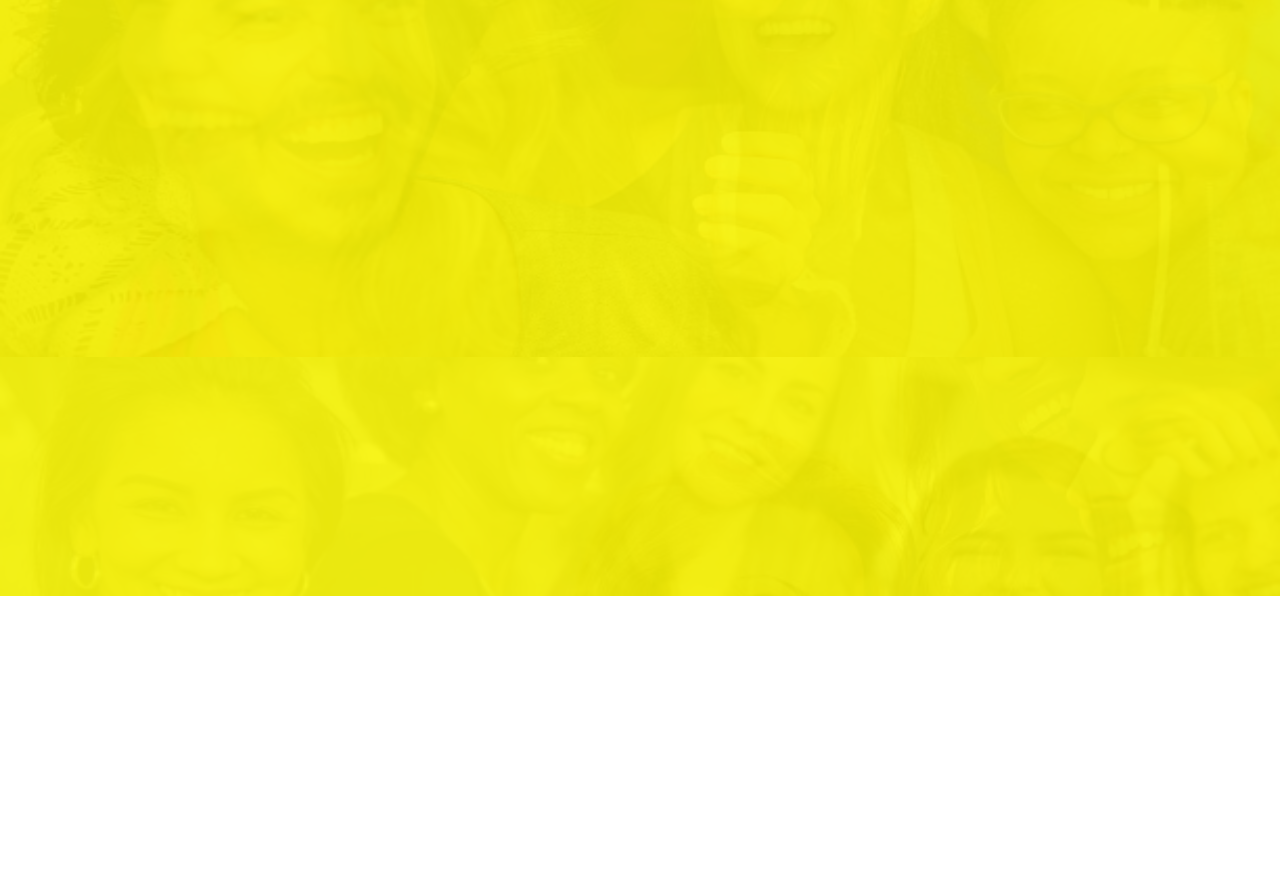
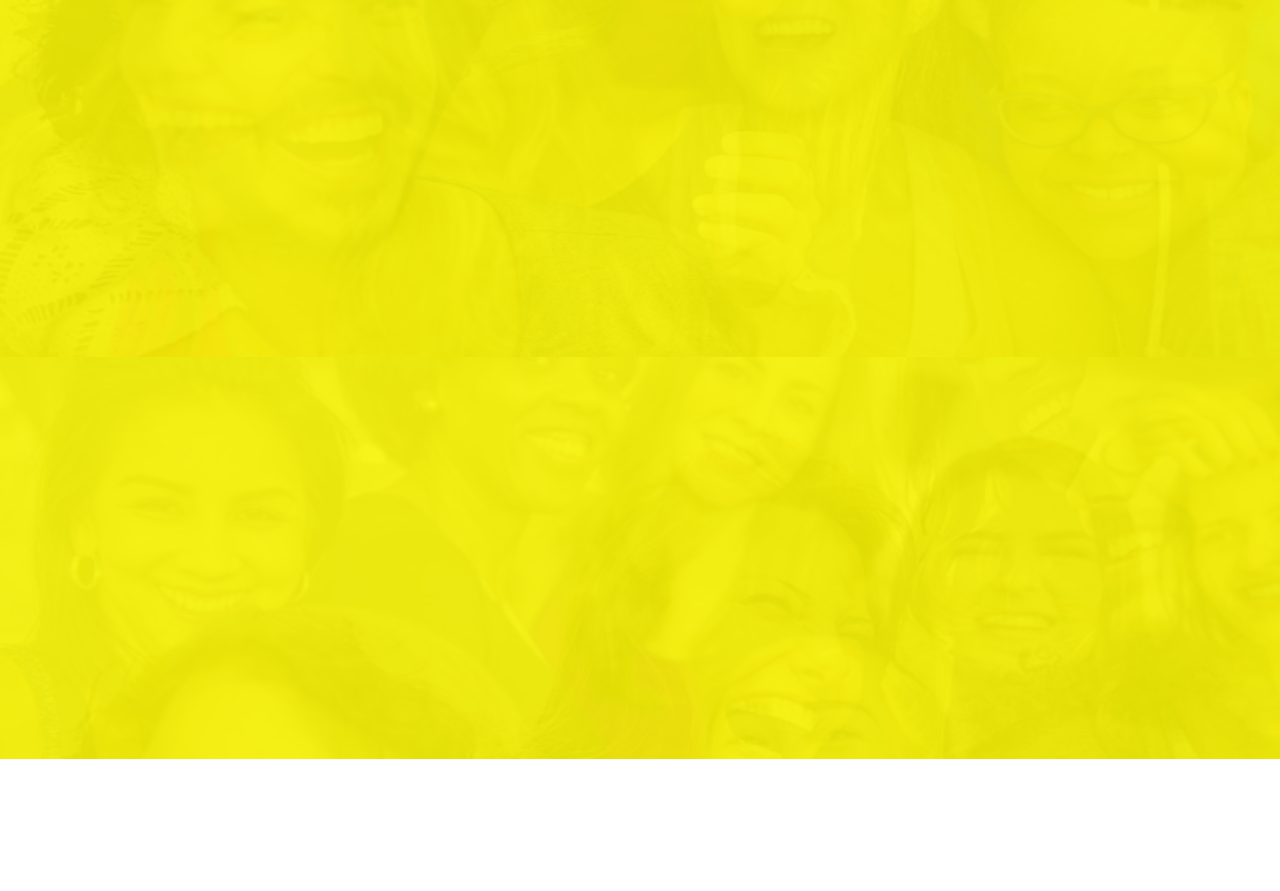
Before and after one commit to Romeombugua/Humorer, a Django app: page /app/shorts in a window 1280 px wide. Shown: the part 525-1416 px from the top of the page. Run offline with Django 4.2, Linux system fonts and the light colour scheme; tables that the repository leaves empty hold one stand-in row (values such as "Sample post"); parts of the project's set-up code (start-up, migrations or seed data) failed here and were passed over; some libraries are stand-ins or nearby versions.

Commit message:
Added videos

```diff
--- a/app/templates/shorts.html
+++ b/app/templates/shorts.html
@@ -11,7 +11,7 @@
       <div class="container">
         <h2>Responsive Embed</h2>
         <p>Create a responsive video and scale it nicely to the parent element with an 16:9 aspect ratio</p>
-        <div class="embed-responsive embed-responsive-16by9">
+        <div class="embed-responsive embed-responsive-4by3">
           <iframe class="embed-responsive-item" src="{{ short.video }}"></iframe>
         </div>
       </div>
```
